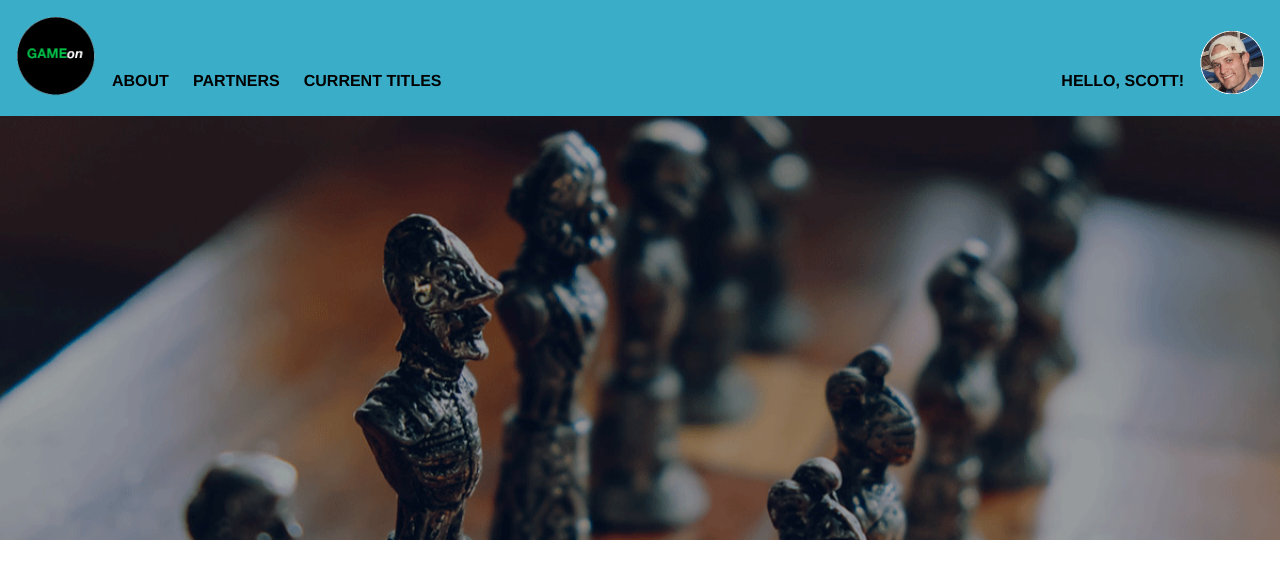
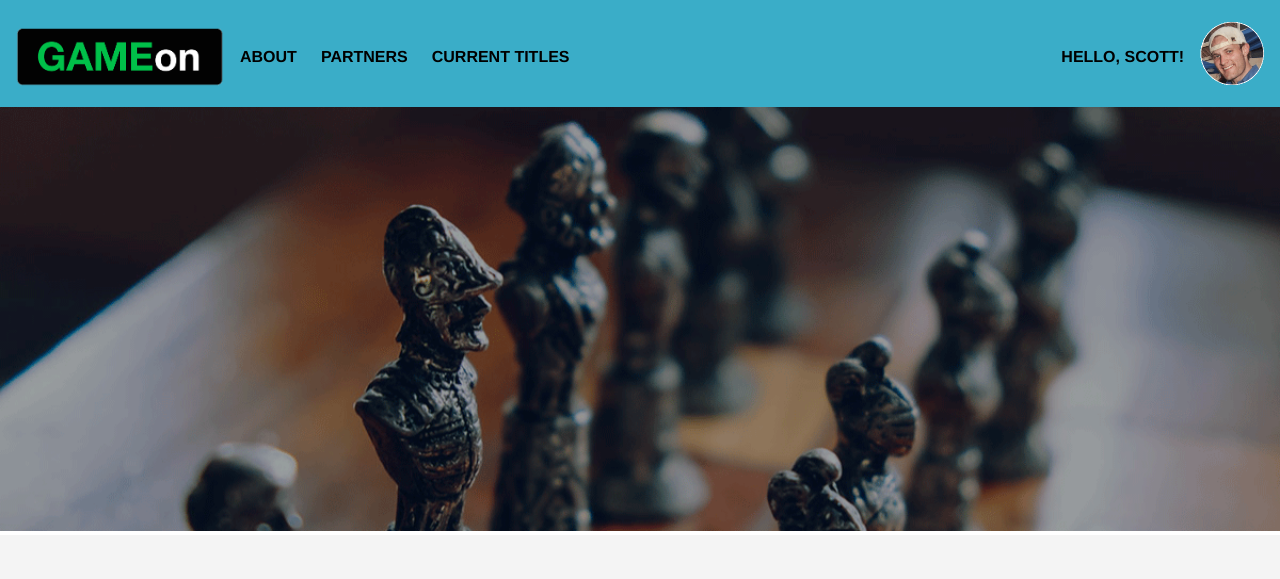
Before and after one commit to scottanderson5/GAME-ON, a Jekyll site: the page built from index.html, in a window 1280 px wide. Shown: the top 579 px of the page. Built offline with Jekyll 4.4.1, drawn with Linux system fonts in a browser that asks for light colours.

Commit message:
New Logo Added

```diff
--- a/_config.yml
+++ b/_config.yml
@@ -6,16 +6,16 @@
 # 'jekyll serve'. If you change this file, please restart the server process.
 
 # Site settings
-title: Your awesome title
-email: your-email@domain.com
+title: Game On
+email: scottandersonwebdesign@gmail.com
 description: > # this means to ignore newlines until "baseurl:"
   Write an awesome description for your new site here. You can edit this
   line in _config.yml. It will appear in your document head meta (for
   Google search results) and in your feed.xml site description.
 baseurl: "" # the subpath of your site, e.g. /blog
 url: "http://yourdomain.com" # the base hostname & protocol for your site
-twitter_username: jekyllrb
-github_username:  jekyll
+twitter_username: MustangScott
+github_username:  scottanderson5
 
 # Build settings
 markdown: kramdown
--- a/_includes/head.html
+++ b/_includes/head.html
@@ -8,7 +8,7 @@
 
   <link rel="stylesheet" href="{{ "/css/normalize.css" }}">
 
-  <link rel="shortcut icon" href="/Assets/GameOn-Logo.gif" sizes="16x16">
+  <!--<link rel="shortcut icon" href="/Assets/GameOn-Logo.gif" sizes="16x16">-->
 
   <link rel="stylesheet" href="{{ "/css/main.css" | prepend: site.baseurl }}">
   <link rel="canonical" href="{{ page.url | replace:'index.html','' | prepend: site.baseurl | prepend: site.url }}">
--- a/_sass/_colors.scss
+++ b/_sass/_colors.scss
@@ -5,3 +5,7 @@ $HeaderBackgroundColor: #3AADC8;
 //FONTS
 
 $MainFontColor: black;
+
+//MAIN PAGE
+
+$BackgroundColor: #F4F4F4;
--- a/css/main.scss
+++ b/css/main.scss
@@ -27,18 +27,18 @@
 }
 
 .logo-header-wrap{
-	padding: 1em;
+	padding: 1.7em 1em 1em 1em;
 	float: left;
 }
 
 .logo-header{
-	width: 5em;
+	width: 13em;
 }
 
 .header-nav{
 	font-family: $MainFontFamily;
 	font-weight: $HeaderFontWeight;
-	padding: 4.5em 0em 0em 0em;
+	padding: 3em 0em 0em 0em;
 	overflow: hidden;
 	float: left;
 
@@ -55,7 +55,7 @@
 }
 
 .pic-header-wrap{
-	padding: 1.9em 1em 1em 1em;
+	padding: 1.3em 1em 1em 1em;
 	float: right;
 }
 
@@ -66,7 +66,7 @@
 .user-name-header{
 	font-family: $MainFontFamily;
 	font-weight: $HeaderFontWeight;
-	padding: 4.5em 0em 0em 0em;
+	padding: 3em 0em 0em 0em;
 	float: right;
 
 	a{
@@ -84,3 +84,10 @@
 .main-page-pic{
 	width: 100%;
 }
+
+//FEATURED TITLES
+
+.featured-titles{
+	background-color: $BackgroundColor;
+	height: 10em;
+}
--- a/index.html
+++ b/index.html
@@ -7,3 +7,9 @@ layout: default
 		<img src="/Assets/MainPageHeaderPic.gif" class="main-page-pic">
 	</div>
 </div>
+
+<div class="row">
+	<div class="col col-12 featured-titles">
+
+	</div>
+</div>
```
Also changed, not shown: Assets/GameOn-Logo.gif, 1 other file.
